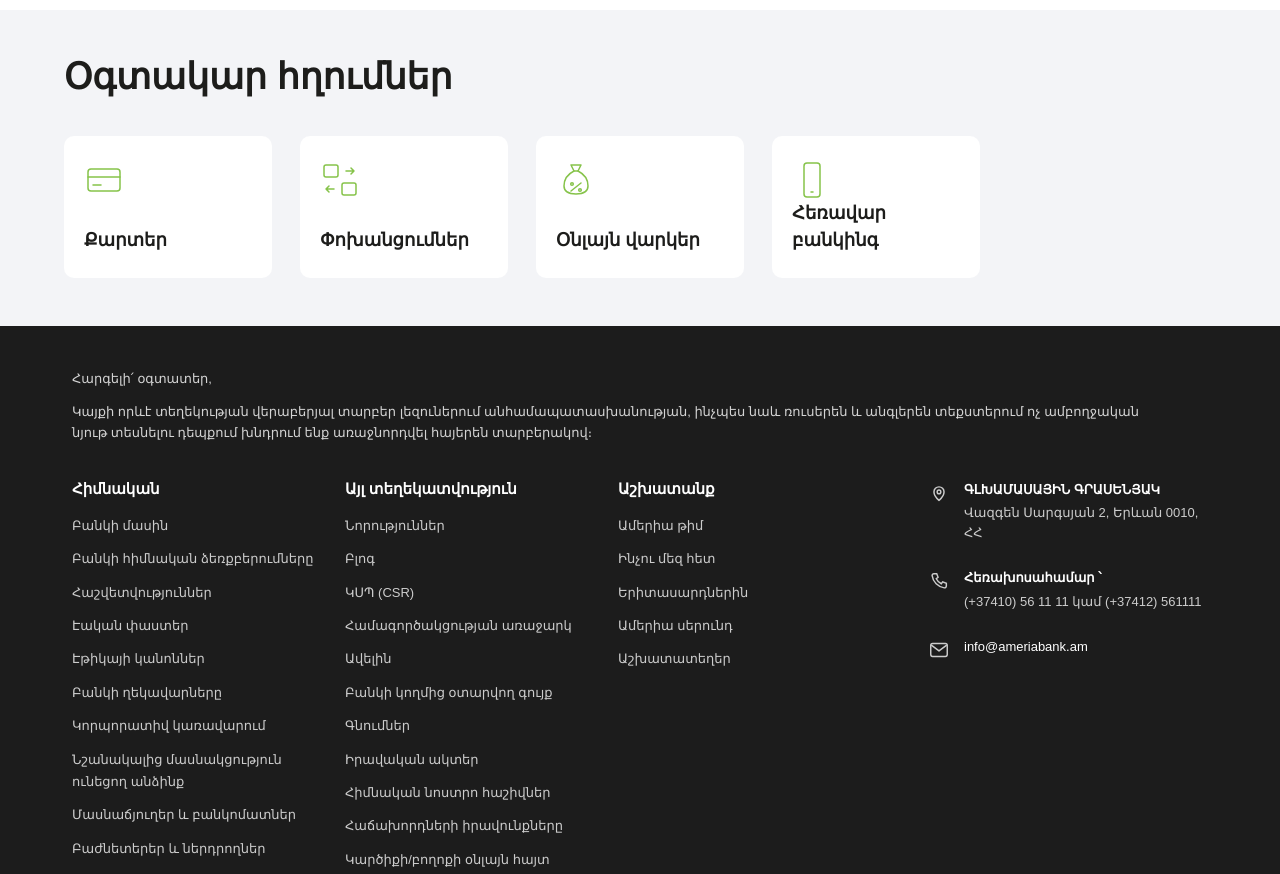
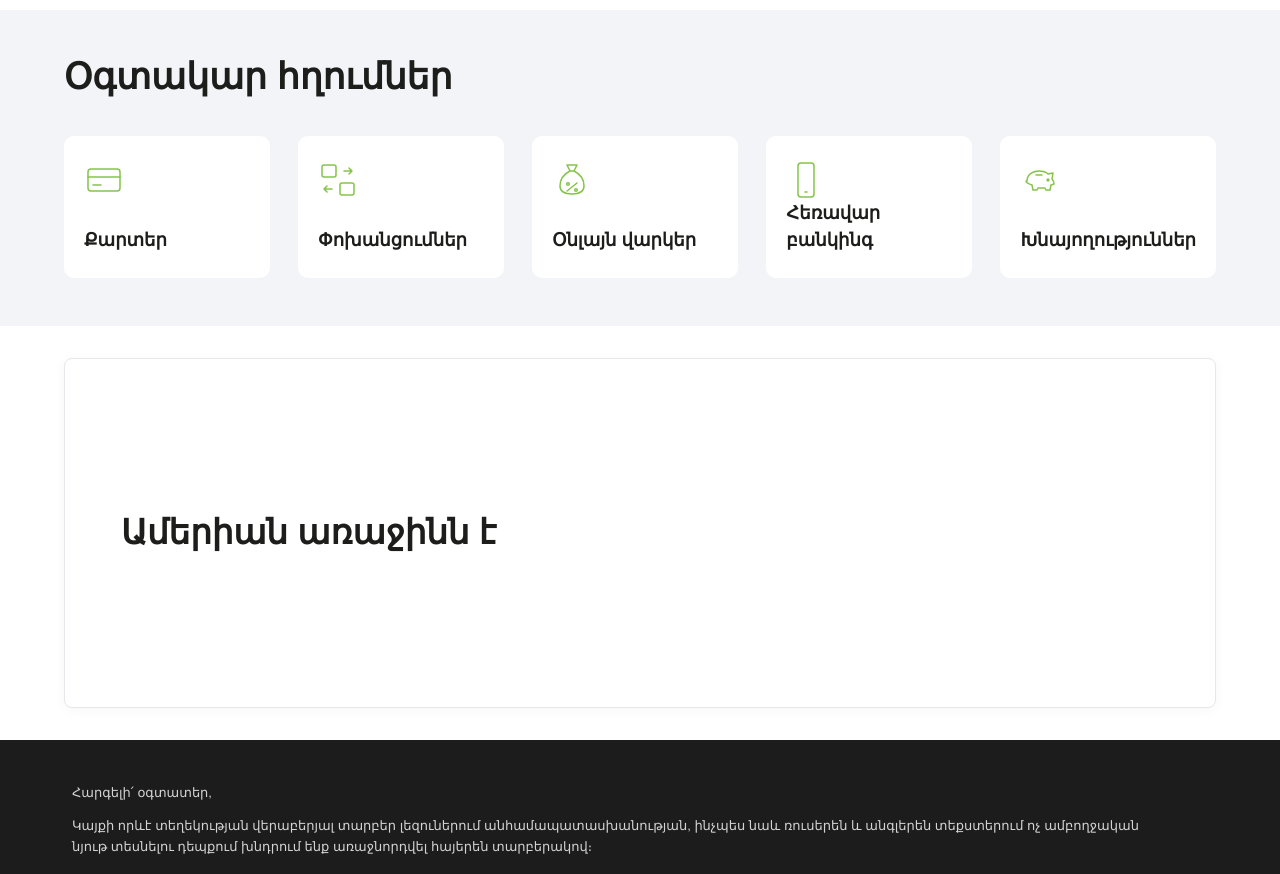
Before and after one commit to Artur-2013/AmeriaBank, a React (Vite) app: page / in a window 1280 px wide. Shown: the part 960-1834 px from the top of the page. Built offline with nearby package versions, Linux system fonts and the light colour scheme.

Commit message:
heroTitle

```diff
--- a/src/pages/Glxavor.css
+++ b/src/pages/Glxavor.css
@@ -185,3 +185,26 @@
   font-size: 18px;
   font-weight: 700;
 }
+/* Ամերիան առաջինն է */
+.gl-feature {
+  padding-top: 32px;
+  padding-bottom: 32px;
+}
+
+.gl-feature__card {
+  position: relative;
+  display: flex;
+  align-items: center;
+  min-height: 350px;
+  padding: 12px 12px 12px 56px;
+  background: #fff;
+  border: 1px solid #e5e7eb;
+  border-radius: 8px;
+  box-shadow: 0 2px 12px rgba(0, 0, 0, .04);
+}
+
+.gl-feature h2 {
+  font-size: 34px;
+  font-weight: 600;
+  margin: 0;
+}
--- a/src/pages/Glxavor.jsx
+++ b/src/pages/Glxavor.jsx
@@ -202,7 +202,20 @@ export default function Glxavor() {
   </svg>
   <span className="gl-link-card__title">Հեռավար բանկինգ</span>
 </a>
+<a href="#" className="gl-link-card">
+  <svg className="gl-link-card__icon" viewBox="0 0 40 40" fill="none" stroke="currentColor" strokeWidth="1.5" strokeLinecap="round" strokeLinejoin="round" aria-hidden="true">
+    <path d="M7 21c0-6 5-10 12-10 4 0 7 1 9 3l5-1-1 6c1 1 2 3 2 5l-3 1-1 5h-4l-1-2h-7l-1 2h-4l-1-5c-3-1-6-2-6-4z" />
+    <path d="M16 15h6" />
+    <circle cx="28" cy="20" r=".9" />
+  </svg>
+  <span className="gl-link-card__title">Խնայողություններ</span>
+</a>
     </div>
+  </div>
+</div>
+<div className="gl-container gl-feature">
+  <div className="gl-feature__card">
+    <h2>Ամերիան առաջինն է</h2>
   </div>
 </div>
     </section>
```
